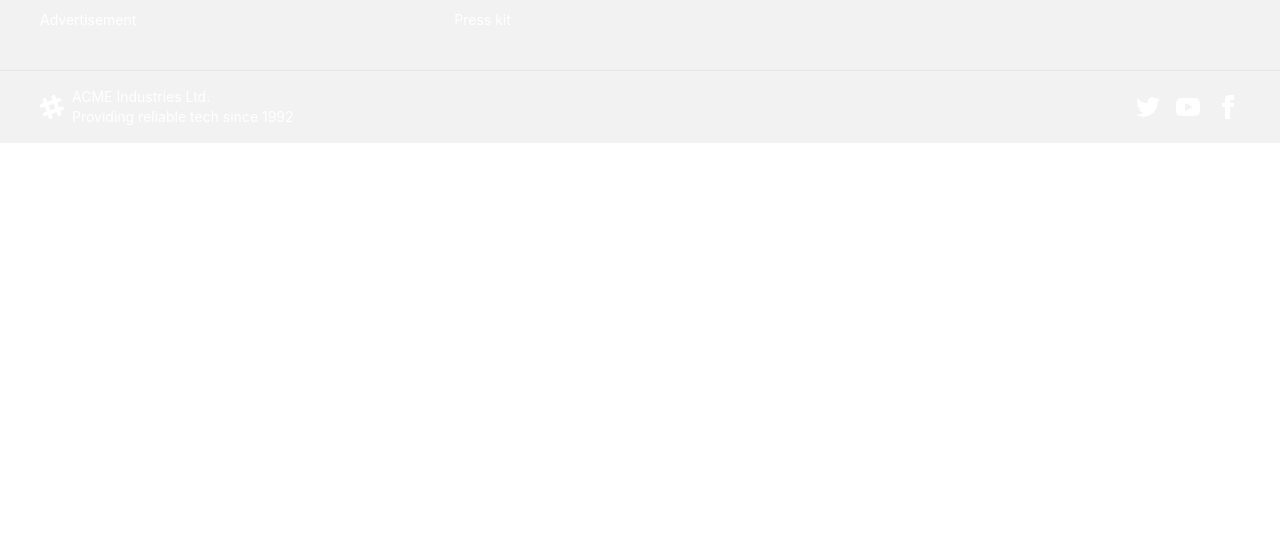
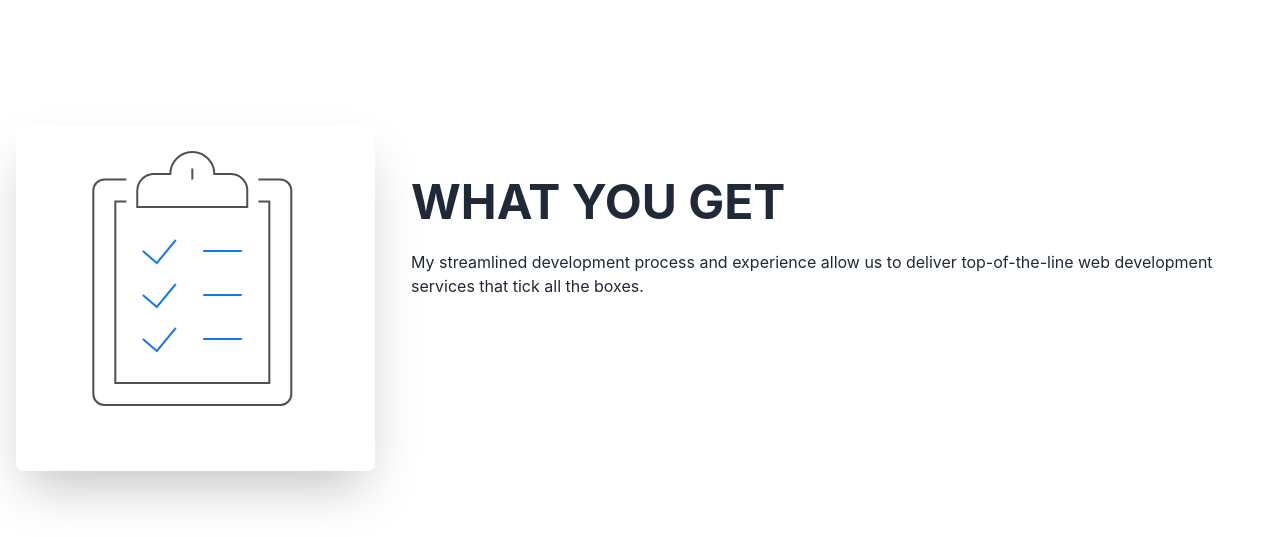
Before and after one commit to hridoyhalder1/service-review-client-site-11, a React (Create React App) app: page / in a window 1280 px wide. Shown: the part 946-1483 px from the top of the page. Before the commit the page ends 1089 px from the top, so only its background shows below. Built offline with nearby package versions, Linux system fonts and the light colour scheme; no server answers.

Commit message:
get pages added with some update

```diff
--- /dev/null
+++ b/src/Pages/Get/Get.js
@@ -0,0 +1,52 @@
+import React from 'react';
+import { FaRegCheckCircle } from 'react-icons/fa';
+import get from '../../assests/get.png';
+
+const Get = () => {
+    return (
+        <div className="hero min-h-screen bg-base-500 my-12">
+            <div className="hero-content flex-col lg:flex-row">
+                <img src={get} alt="" className="max-w-sm rounded-lg shadow-2xl" />
+                <div>
+                    <div className=' pl-5'>
+                        <h1 className="text-5xl font-bold">WHAT YOU GET</h1>
+                        <p className="py-6">My streamlined development process and experience allow us to deliver top-of-the-line web development services that tick all the boxes.</p>
+                    </div>
+                    <div className=' flex justify-evenly'>
+                        <div>
+                            <div className=' flex items-center text-white'>
+                                <FaRegCheckCircle /><span className='pl-2'>Carefully analyzed requirements</span>
+                            </div>
+                            <div className=' flex items-center text-white'>
+                                <FaRegCheckCircle /><span className='pl-2'>Secure and scalable solution that works fast</span>
+                            </div>
+                            <div className=' flex items-center text-white'>
+                                <FaRegCheckCircle /><span className='pl-2'>Custom features</span>
+                            </div>
+                            <div className=' flex items-center text-white'>
+                                <FaRegCheckCircle /><span className='pl-2'>Maintenance and support</span>
+                            </div>
+                        </div>
+                        <div>
+                            <div className=' flex items-center text-white'>
+                                <FaRegCheckCircle /><span className='pl-2'>Carefully analyzed requirements</span>
+                            </div>
+                            <div className=' flex items-center text-white'>
+                                <FaRegCheckCircle /><span className='pl-2'>Secure and scalable solution that works fast</span>
+                            </div>
+                            <div className=' flex items-center text-white'>
+                                <FaRegCheckCircle /><span className='pl-2'>Custom features</span>
+                            </div>
+                            <div className=' flex items-center text-white'>
+                                <FaRegCheckCircle /><span className='pl-2'>Maintenance and support</span>
+                            </div>
+                        </div>
+                    </div>
+
+                </div>
+            </div>
+        </div>
+    );
+};
+
+export default Get;
--- a/src/Pages/Home/Home/Home.js
+++ b/src/Pages/Home/Home/Home.js
@@ -1,10 +1,12 @@
 import React from 'react';
+import Get from '../../Get/Get';
 import Banner from '../Banner/Banner';
 
 const Home = () => {
     return (
         <div>
             <Banner></Banner>
+            <Get></Get>
         </div>
     );
 };
--- a/src/Pages/Shared/Footer/Footer.js
+++ b/src/Pages/Shared/Footer/Footer.js
@@ -25,7 +25,7 @@ const Footer = () => {
                     <a href="/" className="link link-hover">Cookie policy</a>
                 </div>
             </footer>
-            <footer className="footer px-10 py-4 border-t bg-base-200 text-white border-base-300">
+            <footer className="footer px-10 w-full py-4 border-t bg-base-500 text-white border-base-500">
                 <div className="items-center grid-flow-col">
                     <svg width="24" height="24" viewBox="0 0 24 24" xmlns="http://www.w3.org/2000/svg" fillRule="evenodd" clipRule="evenodd" className="fill-current"><path d="M22.672 15.226l-2.432.811.841 2.515c.33 1.019-.209 2.127-1.23 2.456-1.15.325-2.148-.321-2.463-1.226l-.84-2.518-5.013 1.677.84 2.517c.391 1.203-.434 2.542-1.831 2.542-.88 0-1.601-.564-1.86-1.314l-.842-2.516-2.431.809c-1.135.328-2.145-.317-2.463-1.229-.329-1.018.211-2.127 1.231-2.456l2.432-.809-1.621-4.823-2.432.808c-1.355.384-2.558-.59-2.558-1.839 0-.817.509-1.582 1.327-1.846l2.433-.809-.842-2.515c-.33-1.02.211-2.129 1.232-2.458 1.02-.329 2.13.209 2.461 1.229l.842 2.515 5.011-1.677-.839-2.517c-.403-1.238.484-2.553 1.843-2.553.819 0 1.585.509 1.85 1.326l.841 2.517 2.431-.81c1.02-.33 2.131.211 2.461 1.229.332 1.018-.21 2.126-1.23 2.456l-2.433.809 1.622 4.823 2.433-.809c1.242-.401 2.557.484 2.557 1.838 0 .819-.51 1.583-1.328 1.847m-8.992-6.428l-5.01 1.675 1.619 4.828 5.011-1.674-1.62-4.829z"></path></svg>
                     <p>ACME Industries Ltd. <br />Providing reliable tech since 1992</p>
```
Also changed, not shown: src/assests/get.png (added).
